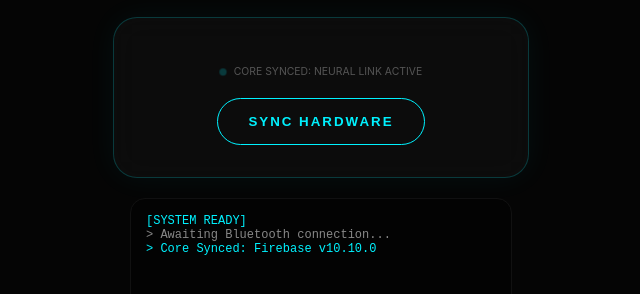
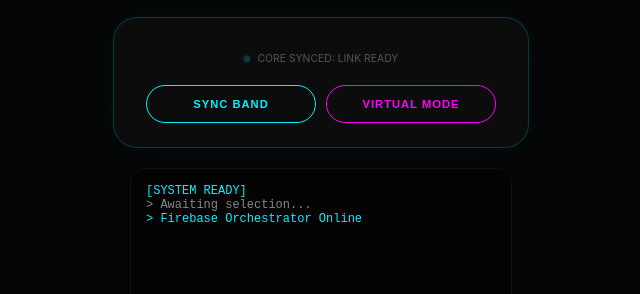
Before and after one commit to saad-pie/ASH-BAND, a website: page public/index.html in a window 1280 px wide. Shown: the part 106-400 px from the top of the page, without its empty margins (319-959 px from the left). Drawn offline with Linux system fonts and the light colour scheme.

Commit message:
Virtual BAND update

```diff
--- a/public/index.html
+++ b/public/index.html
@@ -38,7 +38,7 @@
         background: var(--glass);
         border: 1px solid rgba(0, 242, 255, 0.2);
         backdrop-filter: blur(15px);
-        padding: 2rem;
+        padding: 1.5rem 2rem;
         border-radius: 24px;
         text-align: center;
         box-shadow: 0 0 30px rgba(0, 242, 255, 0.05);
@@ -79,18 +79,31 @@
         color: #888;
       }
 
+      .btn-container {
+        display: flex;
+        gap: 10px;
+        width: 100%;
+        margin-top: 20px;
+      }
+
       .action-btn {
         background: transparent;
         border: 1px solid var(--neon-blue);
         color: var(--neon-blue);
-        padding: 15px 30px;
+        padding: 12px 10px;
         border-radius: 50px;
         font-weight: bold;
         text-transform: uppercase;
-        letter-spacing: 2px;
-        margin-top: 20px;
+        letter-spacing: 1px;
         cursor: pointer;
         transition: 0.3s;
+        flex: 1;
+        font-size: 0.7rem;
+      }
+
+      .action-btn.virtual {
+        border-color: var(--neon-pink);
+        color: var(--neon-pink);
       }
 
       .action-btn:active {
@@ -98,8 +111,13 @@
         color: var(--bg-dark);
       }
 
+      .action-btn.virtual:active {
+        background: var(--neon-pink);
+        color: white;
+      }
+
       #status-indicator {
-        margin-top: 15px;
+        margin-top: 10px;
         font-size: 0.65rem;
         text-transform: uppercase;
         color: #555;
@@ -134,16 +152,19 @@
         <span id="load">Initializing Neural Link...</span>
       </div>
 
-      <button class="action-btn" onclick="connectBluetooth()">Sync Hardware</button>
+      <div class="btn-container">
+        <button class="action-btn" onclick="connectBluetooth()">Sync Band</button>
+        <button class="action-btn virtual" onclick="startVirtualMode()">Virtual Mode</button>
+      </div>
     </div>
 
     <div id="ai-terminal">
       <div style="color: var(--neon-blue)">[SYSTEM READY]</div>
-      <div id="log-start">> Awaiting Bluetooth connection...</div>
+      <div id="log-start">> Awaiting selection...</div>
     </div>
 
     <script>
-      // 1. Manual Firebase Configuration
+      const HF_URL = "wss://saadpie1-ash-band.hf.space/audio";
       const firebaseConfig = {
         apiKey: "AIzaSyCVbQwneJ4KRqM1BD88BXZ8qhbzXd9NpGI",
         authDomain: "ash-band.firebaseapp.com",
@@ -155,6 +176,8 @@
       };
 
       const logContainer = document.getElementById('ai-terminal');
+      let socket;
+      let audioCtx;
 
       function updateLog(msg, color = '#888') {
         const div = document.createElement('div');
@@ -164,7 +187,58 @@
         logContainer.scrollTop = logContainer.scrollHeight;
       }
 
-      // Bluetooth Bridge Logic
+      // VIRTUAL MODE: Phone becomes the Band
+      async function startVirtualMode() {
+        updateLog("Initializing Virtual Orchestrator...", "#ff00ff");
+        try {
+          socket = new WebSocket(HF_URL);
+          socket.binaryType = 'arraybuffer';
+
+          socket.onopen = async () => {
+            updateLog("Cloud Link Established", "#00f2ff");
+            document.getElementById('load').textContent = "VIRTUAL_BAND_ACTIVE";
+            await initAudioStreaming();
+          };
+
+          socket.onmessage = (event) => {
+            // Logic for handling AI audio return would go here
+            updateLog("SteveAI turn detected", "#00f2ff");
+          };
+
+          socket.onerror = (e) => updateLog("Cloud Error: Check Space Status", "#ff4444");
+
+        } catch (err) {
+          updateLog("Virtual Initialization Failed", "#ff4444");
+        }
+      }
+
+      async function initAudioStreaming() {
+        try {
+          const stream = await navigator.mediaDevices.getUserMedia({ audio: true });
+          audioCtx = new (window.AudioContext || window.webkitAudioContext)({ sampleRate: 16000 });
+          const source = audioCtx.createMediaStreamSource(stream);
+          const processor = audioCtx.createScriptProcessor(4096, 1, 1);
+
+          source.connect(processor);
+          processor.connect(audioCtx.destination);
+
+          processor.onaudioprocess = (e) => {
+            const input = e.inputBuffer.getChannelData(0);
+            const pcm16 = new Int16Array(input.length);
+            for (let i = 0; i < input.length; i++) {
+              pcm16[i] = Math.max(-1, Math.min(1, input[i])) * 0x7FFF;
+            }
+            if (socket && socket.readyState === WebSocket.OPEN) {
+              socket.send(pcm16.buffer);
+            }
+          };
+          updateLog("Mic Active: Streaming to SteveAI...");
+        } catch (e) {
+          updateLog("Mic Permission Denied", "#ff4444");
+        }
+      }
+
+      // Bluetooth Bridge Logic (For physical Band)
       async function connectBluetooth() {
         try {
           updateLog("Scanning for ASH-BAND-ONE...");
@@ -172,29 +246,24 @@
             filters: [{ name: 'ASH-BAND-ONE' }],
             optionalServices: ['4fafc201-1fb5-459e-8fcc-c5c9c331914b']
           });
-
-          updateLog("Connecting to device...");
+          updateLog("Connecting to Hardware...", "#00f2ff");
           const server = await device.gatt.connect();
-          document.getElementById('load').textContent = "Link Active: BLE 5.0";
-          updateLog("Hardware Synced via Bluetooth!", "#ff00ff");
+          document.getElementById('load').textContent = "HARDWARE_LINK_ACTIVE";
+          updateLog("Hardware Synced!", "#ff00ff");
         } catch (e) {
-          updateLog("Connection Cancelled or Failed", "#ff4444");
+          updateLog("Hardware Link Failed", "#ff4444");
         }
       }
 
-      // Initialize Firebase manually on Load
       document.addEventListener('DOMContentLoaded', function() {
         const loadEl = document.querySelector('#load');
         try {
-          if (!firebase.apps.length) {
-            firebase.initializeApp(firebaseConfig);
-          }
-          loadEl.textContent = 'Core Synced: Neural Link Active';
-          updateLog("Core Synced: Firebase v10.10.0", "#00f2ff");
+          if (!firebase.apps.length) firebase.initializeApp(firebaseConfig);
+          loadEl.textContent = 'Core Synced: Link Ready';
+          updateLog("Firebase Orchestrator Online", "#00f2ff");
         } catch (e) {
-          console.error(e);
           loadEl.textContent = 'Link Failure: Check Config';
-          updateLog("Link Failure: Firebase Init Error", "#ff4444");
+          updateLog("Firebase Init Error", "#ff4444");
         }
       });
     </script>
```
